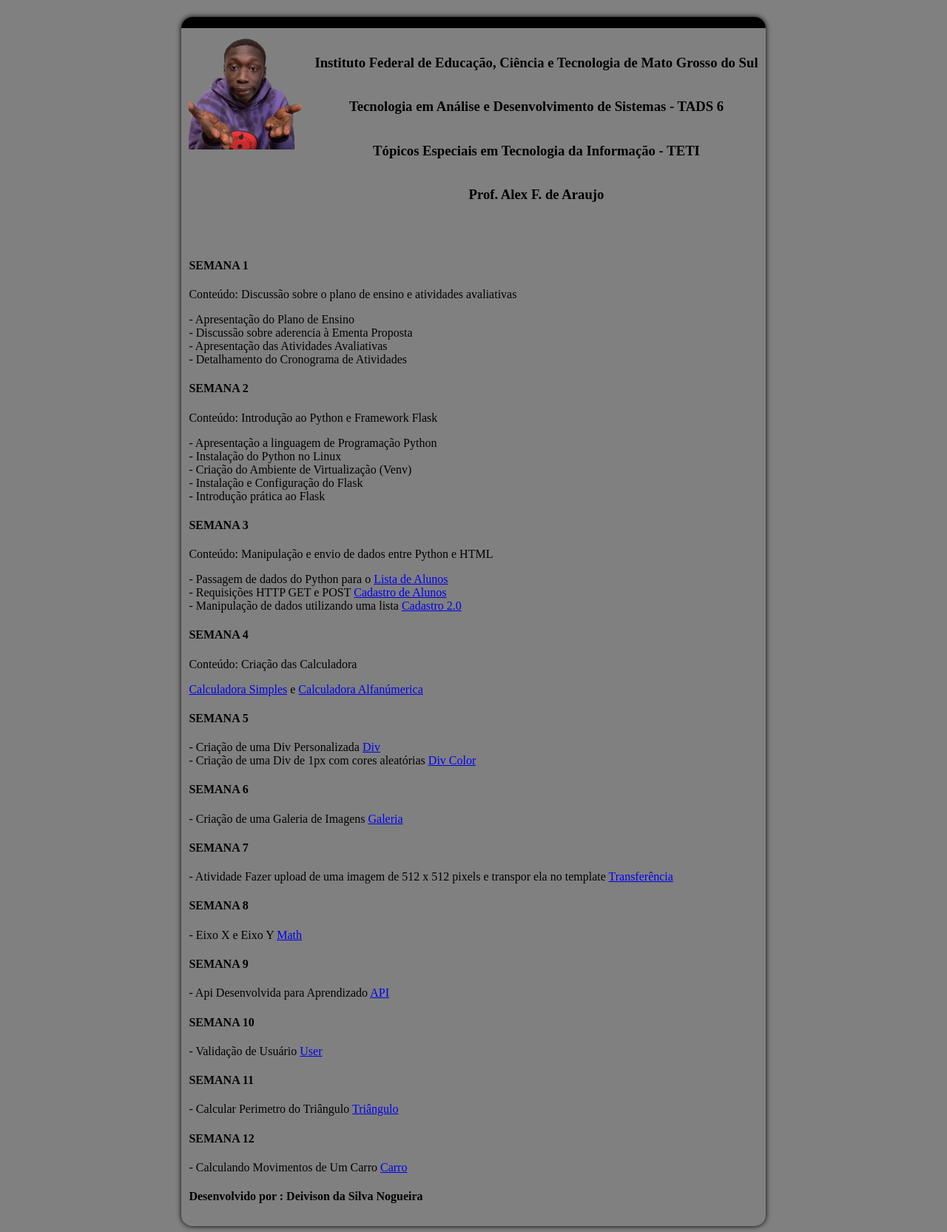
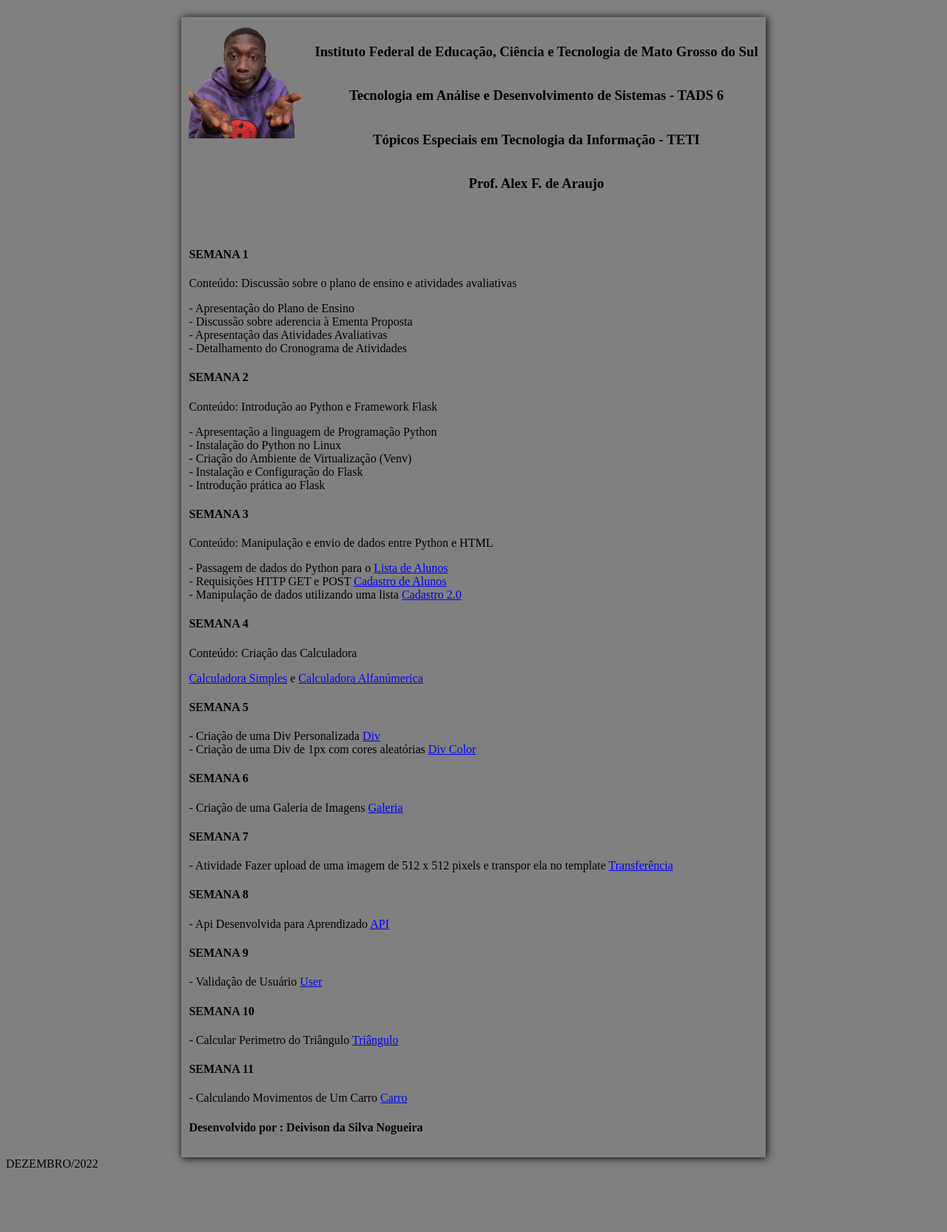
Before and after one commit to Deivisonnogueira01/py-flask, a Flask app: page / in a window 1280 px wide. Shown: the whole page at 74% size. After the commit the page ends 1578 px from the top, so only its background shows below. Run offline with Flask 2, Linux system fonts and the light colour scheme.

Commit message:
update project

```diff
--- a/app.py
+++ b/app.py
@@ -160,6 +160,8 @@ def transferencia_px():
             return render_template("transferenciapx.html")
 
 
+
+
 @app.route("/api", methods=["POST"])
 def recebaToken():
     token = 'receba'
--- a/static/css/cadastro.css
+++ b/static/css/cadastro.css
@@ -38,12 +38,6 @@ form {
     justify-content: center;
     width: 100%;
 }
-/*
-.btn-area button {
-    width: 150px;
-    background-color: green;
-    padding: 15px 15px;
-}*/
 
 .btn-primary {
 
--- a/static/css/teti_deivison.css
+++ b/static/css/teti_deivison.css
@@ -13,10 +13,8 @@ body{
 main {
     margin-top: 15px;
     padding: 10px;
-    box-shadow: 0px 0px 7px #000;
-    border-radius: 15px;
-    border-top: 15px solid black;
-    border-radius: 15px solid black;
+    box-shadow: 1px 1px 10px #000;
+    border-radius: 15px black;
     align-items: center;
 }
 
@@ -38,3 +36,9 @@ header {
     flex-direction: column;
     justify-content: space-between;
 }
+
+.footer{
+    display: flex;
+    align-items: center;
+    justify-content: center;
+}
--- a/templates/alfa_calc.html
+++ b/templates/alfa_calc.html
@@ -5,6 +5,7 @@
         <meta http-equiv="X-UA-Compatible" content="IE=edge">
         <meta name="viewport" content="width=device-width, initial-scale=1.0">
         <link rel= "stylesheet" type= "text/css" href= "../static/css/alfa_calc.css">
+        <title>TETI</title>
     </head>
     <body>
 
--- a/templates/api.html
+++ b/templates/api.html
@@ -4,7 +4,7 @@
     <meta charset="UTF-8">
     <meta http-equiv="X-UA-Compatible" content="IE=edge">
     <meta name="viewport" content="width=device-width, initial-scale=1.0">
-    <title>Teti</title>
+    <title>TETI</title>
     <script src="../static/js/api.js"></script>
 </head>
 <body>
--- a/templates/cadastro.html
+++ b/templates/cadastro.html
@@ -4,8 +4,8 @@
         <meta charset="UTF-8">
         <meta http-equiv="X-UA-Compatible" content="IE=edge">
         <meta name="viewport" content="width=device-width, initial-scale=1.0">
+        <link rel="stylesheet" href="../static/css/cadastro.css">
         <title>TETI</title>
-        <link rel="stylesheet" href="../static/css/cadastro.css">
     </head>
     <body>
         <main>
--- a/templates/carro.html
+++ b/templates/carro.html
@@ -5,7 +5,7 @@
     <meta http-equiv="X-UA-Compatible" content="IE=edge">
     <meta name="viewport" content="width=device-width, initial-scale=1.0">
     <link rel="stylesheet" href="../static/css/carro.css">
-    <title>Document</title>
+    <title>TETI</title>
 </head>
 <body>
     <div id="container">
--- a/templates/div.html
+++ b/templates/div.html
@@ -5,13 +5,11 @@
         <meta http-equiv="X-UA-Compatible" content="IE=edge">
         <meta name="viewport" content="width=device-width, initial-scale=1.0">
         <link rel="stylesheet" href="../static/css/div.css">
-
         <title>TETI</title>
     </head>
 
     <body class="teste">
 
-        <div class="div-main"></div>
         <div class="div-main" style="margin-bottom: 50px;">
         {% for x in range(512) %}
             <div class="row" id="row{{ x }}">
--- a/templates/div_colored.html
+++ b/templates/div_colored.html
@@ -5,7 +5,7 @@
         <meta http-equiv="X-UA-Compatible" content="IE=edge">
         <meta name="viewport" content="width=device-width, initial-scale=1.0">
         <link rel="stylesheet" href="../static/css/div_colored.css">
-
+        <title>TETI</title>
     </head>
 
 
--- a/templates/list.html
+++ b/templates/list.html
@@ -6,6 +6,7 @@
         <meta http-equiv="X-UA-Compatible" content="IE=edge">
         <meta name="viewport" content="width=device-width, initial-scale=1.0">
         <link rel="stylesheet" href="../static/css/list.css">
+        <title>TETI</title>
     </head>
 
     <body>
@@ -13,7 +14,6 @@
             <h3> Cadastro</h3>
 
             <form action="/add-name" method="POST">
-
                 <div class="mb-3">
                     <label for="Name" class="form-label">Nome</label>
                     <input type="text" class="form-control" id="Name" name="Name" autofocus placeholder="Insira seu Nome" required>
@@ -31,6 +31,5 @@
                 {% endfor %}
             </ol>
         </main>
-
     </body>
 </html>
--- a/templates/teti_deivison.html
+++ b/templates/teti_deivison.html
@@ -6,6 +6,7 @@
     <meta http-equiv="X-UA-Compatible" content="IE=edge">
     <meta name="viewport" content="width=device-width, initial-scale=1.0">
     <link rel="stylesheet" type="text/css" href="../static/css/teti_deivison.css">
+    <title>TETI</title>
 </head>
 
 <div class="box">
@@ -33,8 +34,7 @@
 
                 <div class="semana-one">
                     <h2>
-
-                    <h4 >SEMANA 1</h4>
+                        <h4>SEMANA 1</h4>
                         <p>Conteúdo: Discussão sobre o plano de ensino e atividades avaliativas</p>
                     </h2>
                     <div>
@@ -55,10 +55,10 @@
                     <div>
                         <div>
                             - Apresentação a linguagem de Programação Python <br>
-                        - Instalação do Python no Linux                  <br>
-                        - Criação do Ambiente de Virtualização (Venv)          <br>
-                        - Instalação  e Configuração do  Flask           <br>
-                        - Introdução prática ao Flask                    <br>
+                            - Instalação do Python no Linux <br>
+                            - Criação do Ambiente de Virtualização (Venv) <br>
+                            - Instalação e Configuração do Flask <br>
+                            - Introdução prática ao Flask <br>
                         </div>
                     </div>
                 </div>
@@ -75,54 +75,44 @@
                                 Lista de Alunos</a> <br>
                             - Requisições HTTP GET e POST
                             <a href="/cadastro" target="_blank"> Cadastro de Alunos</a> <br>
-                        - Manipulação de dados utilizando uma lista <a href="/list"
-                            target="_blank">Cadastro 2.0 </a> <br>
+                            - Manipulação de dados utilizando uma lista <a href="/list" target="_blank">Cadastro 2.0
+                            </a> <br>
                         </div>
-
                     </div>
-
                 </div>
 
                 <div class="semana-four">
-
                     <h2>
                         <h4 face="Courier">SEMANA 4</h4>
-                    <p>Conteúdo: Criação das  Calculadora</p>
+                        <p>Conteúdo: Criação das Calculadora</p>
                     </h2>
 
                     <div>
-
                         <div>
                             <a href="/calculator" target="_blank">Calculadora Simples</a> e
                             <a href="/alfa-calc" target="_blank">Calculadora Alfanúmerica</a>
                         </div>
-
                     </div>
-
                 </div>
 
 
                 <div class="semana-five">
-
                     <h2>
                         <h4 face="Courier">SEMANA 5</h4>
-                 -   Criação de uma Div Personalizada <a href="div" target="_blank"> Div </a> <br>
+                        - Criação de uma Div Personalizada <a href="div" target="_blank"> Div </a> <br>
 
-                 -   Criação de uma Div de 1px com cores aleatórias <a href="div_colored" target="_blank">  Div Color</a>
+                        - Criação de uma Div de 1px com cores aleatórias <a href="div_colored" target="_blank"> Div
+                            Color</a>
                     </h2>
-
                 </div>
 
                 <div class="semana-six">
-
                     <h2>
                         <h4> SEMANA 6</h4>
 
                         - Criação de uma Galeria de Imagens <a href="galeria" target="_blank"> Galeria </a> <br>
                     </h2>
-
                 </div>
-
 
                 <div class="semana-seven">
                     <h2>
@@ -133,28 +123,18 @@
                     </h2>
                 </div>
 
-
-            <div class="semana-eight">
+                <div class="semana-nine">
                     <h2>
                         <h4> SEMANA 8</h4>
 
-                    - Eixo X e Eixo Y
-                    <a href="funcao-imagem" target="_blank"> Math </a> <br>
-                </h2>
-            </div>
-
-            <div class="semana-nine">
-                 <h2>
-                     <h4> SEMANA 9</h4>
-
                         - Api Desenvolvida para Aprendizado
-                     <a href="api" target="_blank">  API </a> <br>
+                        <a href="api" target="_blank"> API </a> <br>
                     </h2>
                 </div>
 
                 <div class="semana-ten">
                     <h2>
-                    <h4> SEMANA 10 </h4>
+                        <h4> SEMANA 9 </h4>
 
                         - Validação de Usuário
                         <a href="/user" target="_blank"> User</a> <br>
@@ -163,17 +143,16 @@
 
                 <div class="semana-eleven">
                     <h2>
-                    <h4> SEMANA 11 </h4>
+                        <h4> SEMANA 10 </h4>
 
                         - Calcular Perimetro do Triângulo
                         <a href="triangulo" target="_blank"> Triângulo</a> <br>
                     </h2>
                 </div>
 
-
                 <div class="semana-twent">
                     <h2>
-                    <h4> SEMANA 12 </h4>
+                        <h4> SEMANA 11 </h4>
                         - Calculando Movimentos de Um Carro
                         <a href="carro" target="_blank"> Carro</a> <br>
                     </h2>
@@ -192,4 +171,8 @@
 
 </div>
 
+<footer>
+    DEZEMBRO/2022
+</footer>
+
 </html>
```
Also changed, not shown: templates/funcao_imagem.html (deleted, +0 -13 lines), templates/transferenciapx.html (+25 -11 lines), static/css/array.css (added), static/css/funcao_imagem.css (deleted), static/images/ric.png (added). Lines whose indentation alone changed are shown as unchanged.
